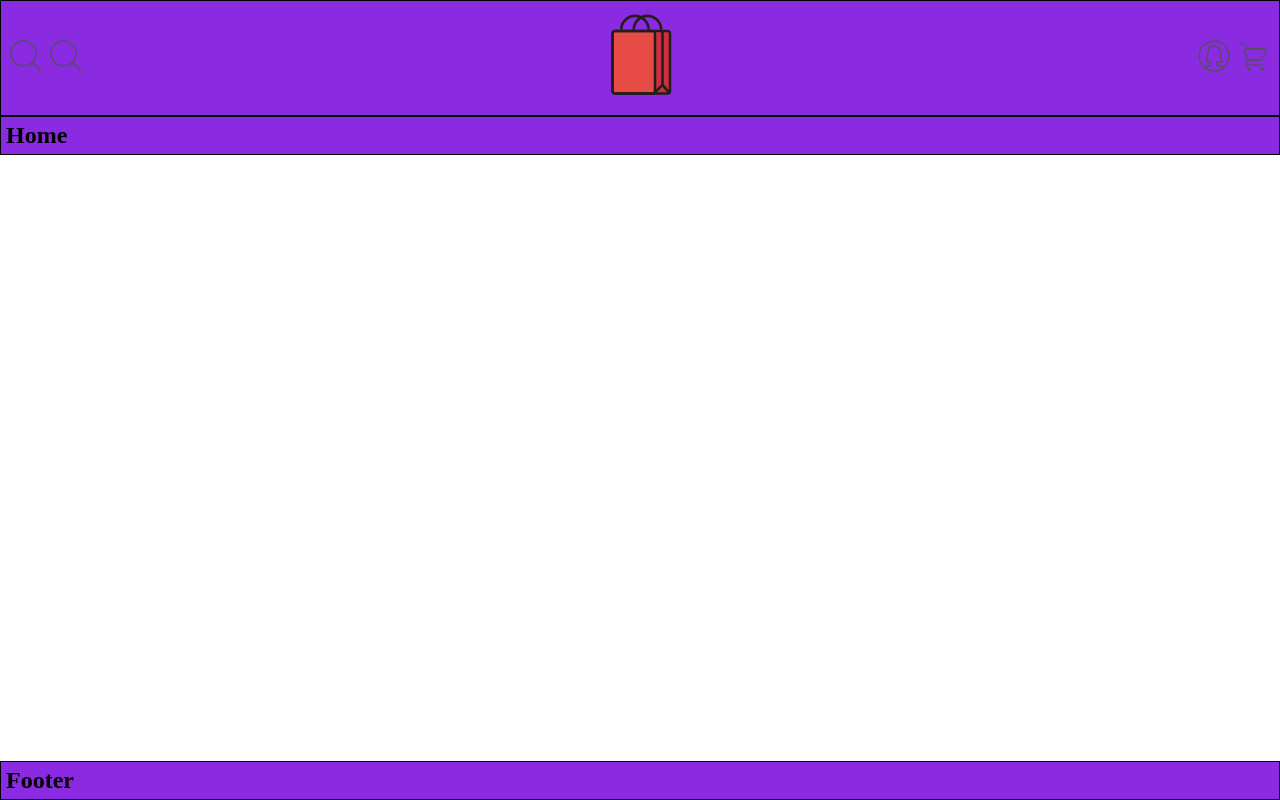
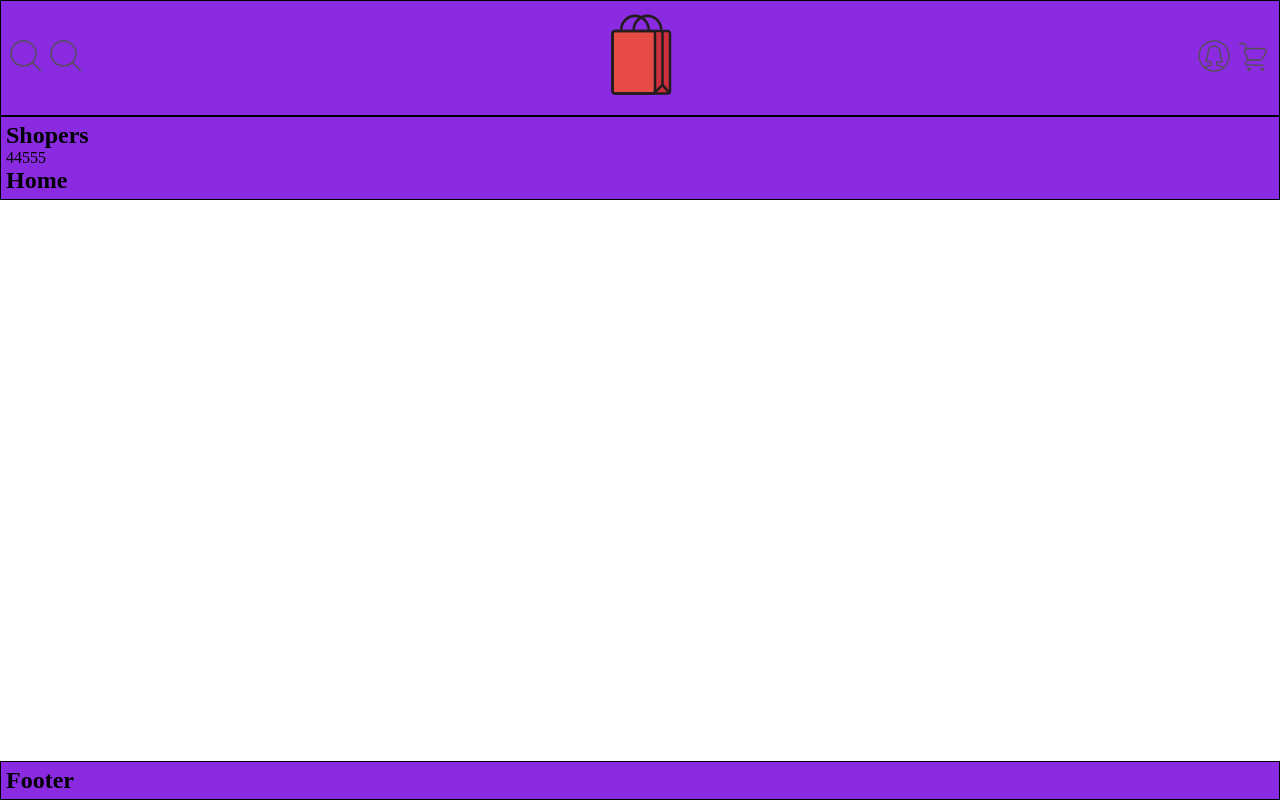
Before and after one commit to Makar90/business-of-the-future, a React (Create React App) app in the folder front/: page / in a window 1280 px wide. Built offline with nearby package versions, Linux system fonts and the light colour scheme.

Commit message:
parts site

```diff
--- a/front/src/common/Main/Main.jsx
+++ b/front/src/common/Main/Main.jsx
@@ -1,16 +1,17 @@
 import { Routes, Route} from 'react-router-dom';
 
 import './main.scss';
+import Search from '../../pages/search/search';
+import Login from '../../pages/login/Login';
+import ShopCart from '../../pages/shopcart/ShopCart';
 import Home from '../../pages/home/Home';
 import Shopers from '../../pages/Categories/shopers/Shopers';
-import Search from '../../pages/search/search';
-import ShopCart from '../../pages/shopcart/ShopCart';
-import Login from '../../pages/login/Login';
 
 export default function Main(){
     return(
         <main>
             <div className="container">
+                <Shopers/>
                 <Routes>
                     <Route path='/search' element={<Search />} />
                     <Route path='/login' element={<Login />} />
```
